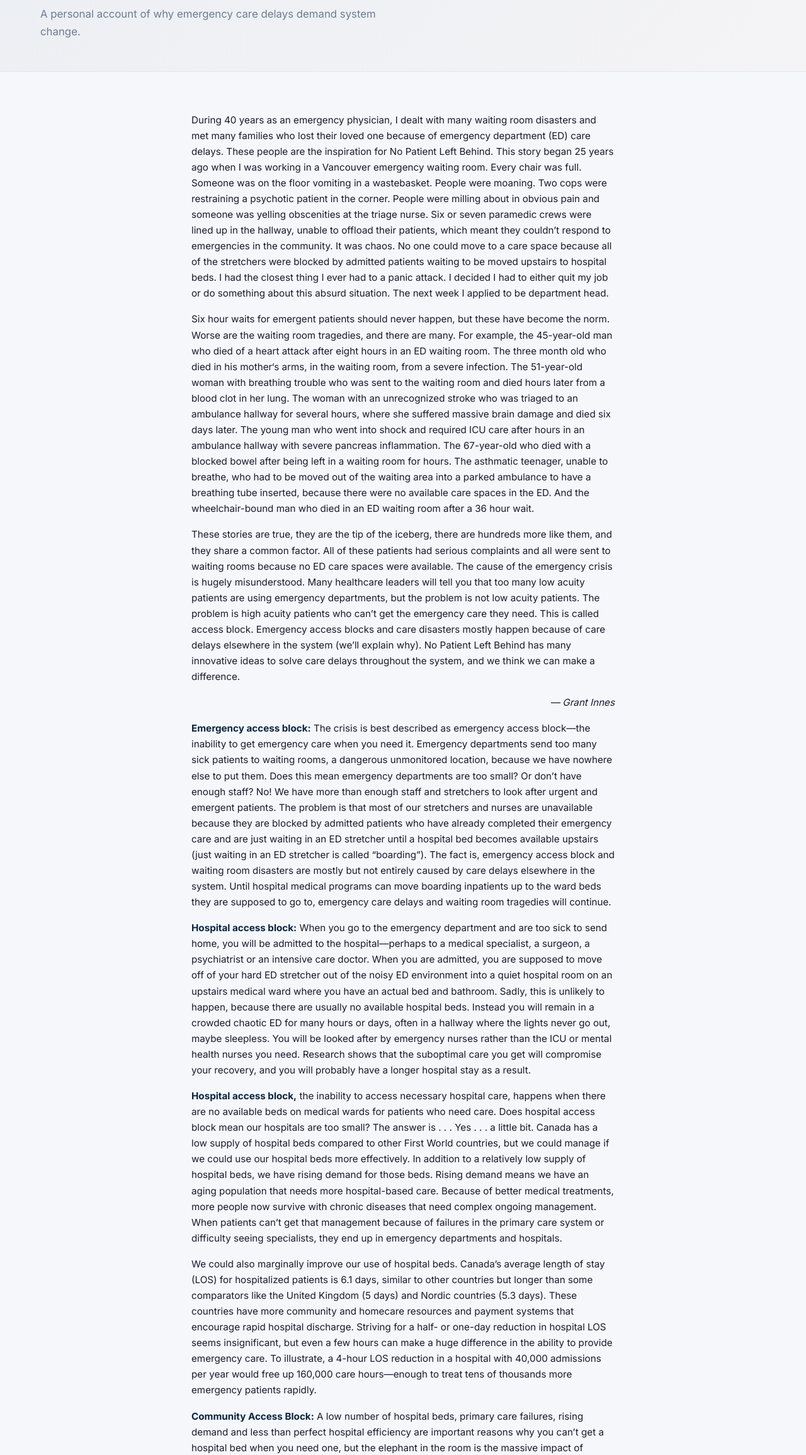
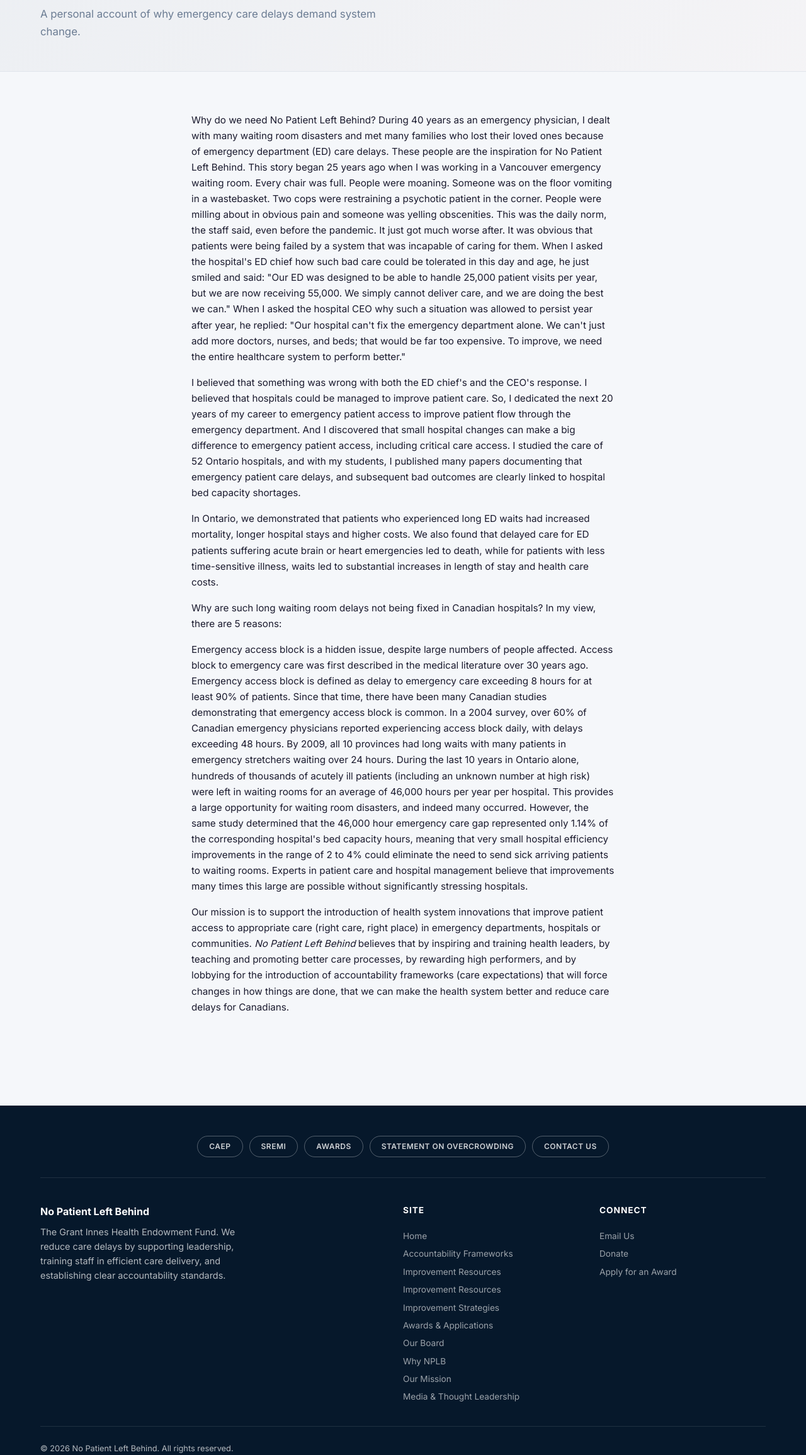
Before and after one commit to Ahuge/sherry-site, a website: page message.html in a window 1280 px wide. Shown: the part 254-2565 px from the top of the page at 63% size. Drawn offline with Linux system fonts and the light colour scheme.

Commit message:
Move improvement-idea banner below home grid, restore explanatory wording

```diff
--- a/message.html
+++ b/message.html
@@ -52,18 +52,12 @@
     </section>
     <section class="section">
       <div class="container typeset">
-        <p>During 40 years as an emergency physician, I dealt with many waiting room disasters and met many families who lost their loved one because of emergency department (ED) care delays. These people are the inspiration for No Patient Left Behind. This story began 25 years ago when I was working in a Vancouver emergency waiting room. Every chair was full. Someone was on the floor vomiting in a wastebasket. People were moaning. Two cops were restraining a psychotic patient in the corner. People were milling about in obvious pain and someone was yelling obscenities at the triage nurse. Six or seven paramedic crews were lined up in the hallway, unable to offload their patients, which meant they couldn’t respond to emergencies in the community. It was chaos. No one could move to a care space because all of the stretchers were blocked by admitted patients waiting to be moved upstairs to hospital beds. I had the closest thing I ever had to a panic attack. I decided I had to either quit my job or do something about this absurd situation. The next week I applied to be department head.</p>
-        <p>Six hour waits for emergent patients should never happen, but these have become the norm. Worse are the waiting room tragedies, and there are many. For example, the 45-year-old man who died of a heart attack after eight hours in an ED waiting room. The three month old who died in his mother‘s arms, in the waiting room, from a severe infection. The 51-year-old woman with breathing trouble who was sent to the waiting room and died hours later from a blood clot in her lung. The woman with an unrecognized stroke who was triaged to an ambulance hallway for several hours, where she suffered massive brain damage and died six days later. The young man who went into shock and required ICU care after hours in an ambulance hallway with severe pancreas inflammation. The 67-year-old who died with a blocked bowel after being left in a waiting room for hours. The asthmatic teenager, unable to breathe, who had to be moved out of the waiting area into a parked ambulance to have a breathing tube inserted, because there were no available care spaces in the ED. And the wheelchair-bound man who died in an ED waiting room after a 36 hour wait.</p>
-        <p>These stories are true, they are the tip of the iceberg, there are hundreds more like them, and they share a common factor. All of these patients had serious complaints and all were sent to waiting rooms because no ED care spaces were available. The cause of the emergency crisis is hugely misunderstood. Many healthcare leaders will tell you that too many low acuity patients are using emergency departments, but the problem is not low acuity patients. The problem is high acuity patients who can’t get the emergency care they need. This is called access block. Emergency access blocks and care disasters mostly happen because of care delays elsewhere in the system (we’ll explain why). No Patient Left Behind has many innovative ideas to solve care delays throughout the system, and we think we can make a difference.</p>
-        <p style="text-align:right;font-style:italic">— Grant Innes</p>
-        <p><strong>Emergency access block:</strong> The crisis is best described as emergency access block—the inability to get emergency care when you need it. Emergency departments send too many sick patients to waiting rooms, a dangerous unmonitored location, because we have nowhere else to put them. Does this mean emergency departments are too small? Or don’t have enough staff? No! We have more than enough staff and stretchers to look after urgent and emergent patients. The problem is that most of our stretchers and nurses are unavailable because they are blocked by admitted patients who have already completed their emergency care and are just waiting in an ED stretcher until a hospital bed becomes available upstairs (just waiting in an ED stretcher is called “boarding”).  The fact is, emergency access block and waiting room disasters are mostly but not entirely caused by care delays elsewhere in the system. Until hospital medical programs can move boarding inpatients up to the ward beds they are supposed to go to, emergency care delays and waiting room tragedies will continue.</p>
-        <p><strong>Hospital access block:</strong> When you go to the emergency department and are too sick to send home, you will be admitted to the hospital—perhaps to a medical specialist, a surgeon, a psychiatrist or an intensive care doctor. When you are admitted, you are supposed to move off of your hard ED stretcher out of the noisy ED environment into a quiet hospital room on an upstairs medical ward where you have an actual bed and bathroom. Sadly, this is unlikely to happen, because there are usually no available hospital beds. Instead you will remain in a crowded chaotic ED for many hours or days, often in a hallway where the lights never go out, maybe sleepless. You will be looked after by emergency nurses rather than the ICU or mental health nurses you need. Research shows that the suboptimal care you get will compromise your recovery, and you will probably have a longer hospital stay as a result.</p>
-        <p><strong>Hospital access block,</strong> the inability to access necessary hospital care, happens when there are no available beds on medical wards for patients who need care. Does hospital access block mean our hospitals are too small? The answer is . . . Yes . . . a little bit. Canada has a low supply of hospital beds compared to other First World countries, but we could manage if we could use our hospital beds more effectively. In addition to a relatively low supply of hospital beds, we have rising demand for those beds. Rising demand means we have an aging population that needs more hospital-based care. Because of better medical treatments, more people now survive with chronic diseases that need complex ongoing management. When patients can’t get that management because of failures in the primary care system or difficulty seeing specialists, they end up in emergency departments and hospitals.</p>
-        <p>We could also marginally improve our use of hospital beds. Canada’s average length of stay (LOS) for hospitalized patients is 6.1 days, similar to other countries but longer than some comparators like the United Kingdom (5 days) and Nordic countries (5.3 days). These countries have more community and homecare resources and payment systems that encourage rapid hospital discharge. Striving for a half- or one-day reduction in hospital LOS seems insignificant, but even a few hours can make a huge difference in the ability to provide emergency care. To illustrate, a 4-hour LOS reduction in a hospital with 40,000 admissions per year would free up 160,000 care hours—enough to treat tens of thousands more emergency patients rapidly.</p>
-        <p><strong>Community Access Block:</strong> A low number of hospital beds, primary care failures, rising demand and less than perfect hospital efficiency are important reasons why you can’t get a hospital bed when you need one, but the elephant in the room is the massive impact of alternate level of care (ALC) patients who occupy Canadian hospitals. ALC patients are frail, usually elderly patients who have completed a course of hospital treatment, who are medically stable and ready for discharge, but who cannot manage independently in the community and have no place to go. They need homecare support, social contact, help with daily living, rehabilitation, palliative care, or just accommodation. With no place to send them (community care access block), they now occupy 15 to 20% of Canadian hospital beds. This is a critical bed loss that prevents the flow of patients out of emergency departments, and leaves hospitals and EDs in an ongoing crisis. Worse than their detrimental effects on emergency and hospital care is the fact these fragile patients are left on medical wards where they do not receive mental stimulation or rehabilitation. Many become weaker, lose mental function and even develop delirium. An ALC stay can mean the difference between going home with home support or being institutionalized in a long-term care facility.</p>
-        <p>In domino fashion, community access blocks cause hospital access blocks, which cause emergency access blocks and ED waiting room tragedies. If we could solve one problem, it would be the ALC problem.</p>
-        <p>System-wide dysfunction leaves Canadian patients facing prolonged waits for all types of care, but there are many ways health programs can innovate and improve (these will be discussed). New accountability frameworks will be required to motivate system change (we’ll discuss these as well), and we can say with certainty that small improvements elsewhere in the system will make a huge difference to emergency care. Patients should not have to suffer for correctable system shortfalls. The system should adapt to the needs of patients.</p>
-        <p>How big is the emergency care gap? A recent national study of 25 Canadian emergency departments analyzed 1.8 million ED arrivals and determined that, on average, emergent and urgent patients (those at greatest risk) were left in waiting rooms outside triage for an average of 46,000 hours per year per hospital. This provides a large opportunity for waiting room disasters, and indeed many occurred. However, the same study determined that the 46,000 hour emergency care gap represented only 1.14% of the corresponding hospital’s bed capacity hours, meaning that very small hospital efficiency improvements in the range of 2 to 4% could eliminate the need to send arriving urgent and emergent patients to waiting rooms. Experts in patient care and hospital operations believe that improvements many times this large are possible without putting significant stress on hospitals.</p>
+        <p>Why do we need No Patient Left Behind? During 40 years as an emergency physician, I dealt with many waiting room disasters and met many families who lost their loved ones because of emergency department (ED) care delays. These people are the inspiration for No Patient Left Behind. This story began 25 years ago when I was working in a Vancouver emergency waiting room. Every chair was full. People were moaning. Someone was on the floor vomiting in a wastebasket. Two cops were restraining a psychotic patient in the corner. People were milling about in obvious pain and someone was yelling obscenities. This was the daily norm, the staff said, even before the pandemic. It just got much worse after. It was obvious that patients were being failed by a system that was incapable of caring for them. When I asked the hospital's ED chief how such bad care could be tolerated in this day and age, he just smiled and said: "Our ED was designed to be able to handle 25,000 patient visits per year, but we are now receiving 55,000. We simply cannot deliver care, and we are doing the best we can." When I asked the hospital CEO why such a situation was allowed to persist year after year, he replied: "Our hospital can't fix the emergency department alone. We can't just add more doctors, nurses, and beds; that would be far too expensive. To improve, we need the entire healthcare system to perform better."</p>
+        <p id="message-continued">I believed that something was wrong with both the ED chief's and the CEO's response. I believed that hospitals could be managed to improve patient care. So, I dedicated the next 20 years of my career to emergency patient access to improve patient flow through the emergency department. And I discovered that small hospital changes can make a big difference to emergency patient access, including critical care access. I studied the care of 52 Ontario hospitals, and with my students, I published many papers documenting that emergency patient care delays, and subsequent bad outcomes are clearly linked to hospital bed capacity shortages.</p>
+        <p>In Ontario, we demonstrated that patients who experienced long ED waits had increased mortality, longer hospital stays and higher costs. We also found that delayed care for ED patients suffering acute brain or heart emergencies led to death, while for patients with less time-sensitive illness, waits led to substantial increases in length of stay and health care costs.</p>
+        <p>Why are such long waiting room delays not being fixed in Canadian hospitals? In my view, there are 5 reasons:</p>
+        <p>Emergency access block is a hidden issue, despite large numbers of people affected. Access block to emergency care was first described in the medical literature over 30 years ago. Emergency access block is defined as delay to emergency care exceeding 8 hours for at least 90% of patients. Since that time, there have been many Canadian studies demonstrating that emergency access block is common. In a 2004 survey, over 60% of Canadian emergency physicians reported experiencing access block daily, with delays exceeding 48 hours. By 2009, all 10 provinces had long waits with many patients in emergency stretchers waiting over 24 hours. During the last 10 years in Ontario alone, hundreds of thousands of acutely ill patients (including an unknown number at high risk) were left in waiting rooms for an average of 46,000 hours per year per hospital. This provides a large opportunity for waiting room disasters, and indeed many occurred. However, the same study determined that the 46,000 hour emergency care gap represented only 1.14% of the corresponding hospital's bed capacity hours, meaning that very small hospital efficiency improvements in the range of 2 to 4% could eliminate the need to send sick arriving patients to waiting rooms. Experts in patient care and hospital management believe that improvements many times this large are possible without significantly stressing hospitals.</p>
+        <p>Our mission is to support the introduction of health system innovations that improve patient access to appropriate care (right care, right place) in emergency departments, hospitals or communities. <em>No Patient Left Behind</em> believes that by inspiring and training health leaders, by teaching and promoting better care processes, by rewarding high performers, and by lobbying for the introduction of accountability frameworks (care expectations) that will force changes in how things are done, that we can make the health system better and reduce care delays for Canadians.</p>
       </div>
     </section>
   </main>
```
Also changed, not shown: index.html (+19 -19 lines).
